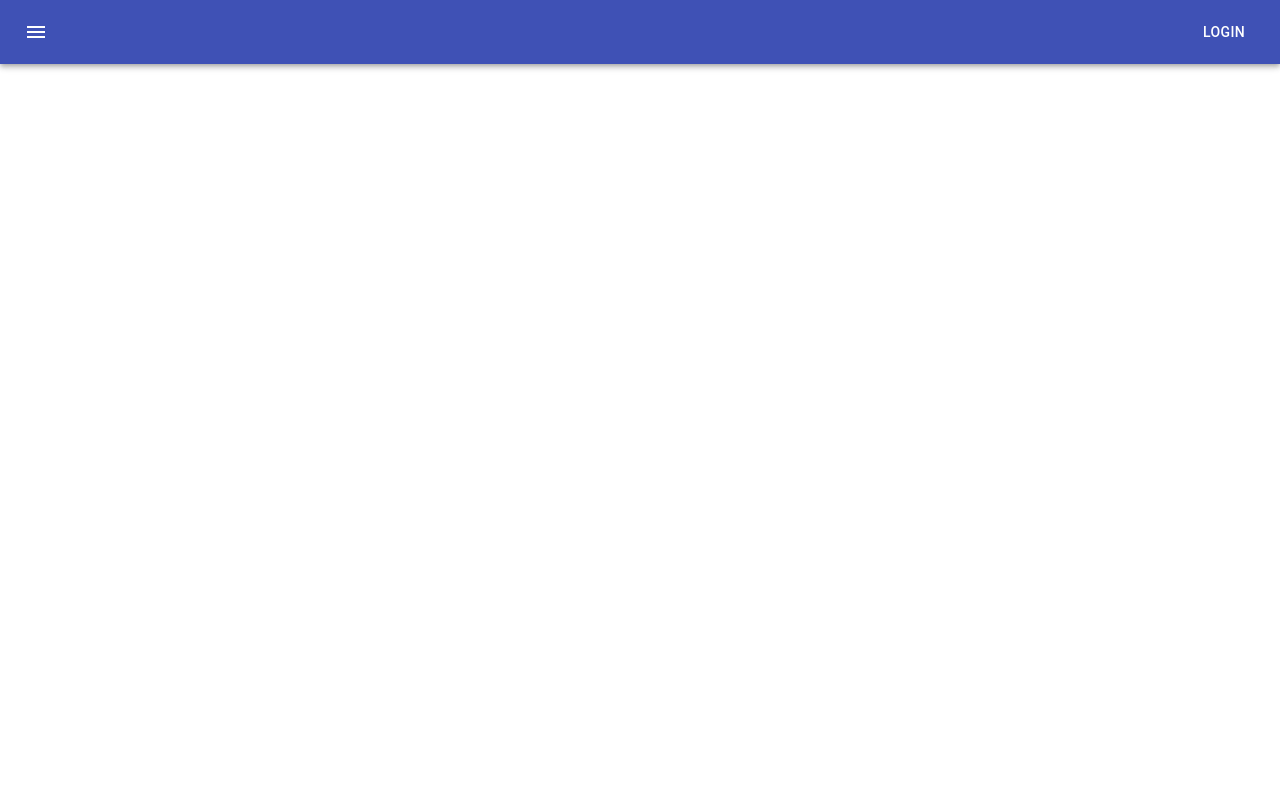
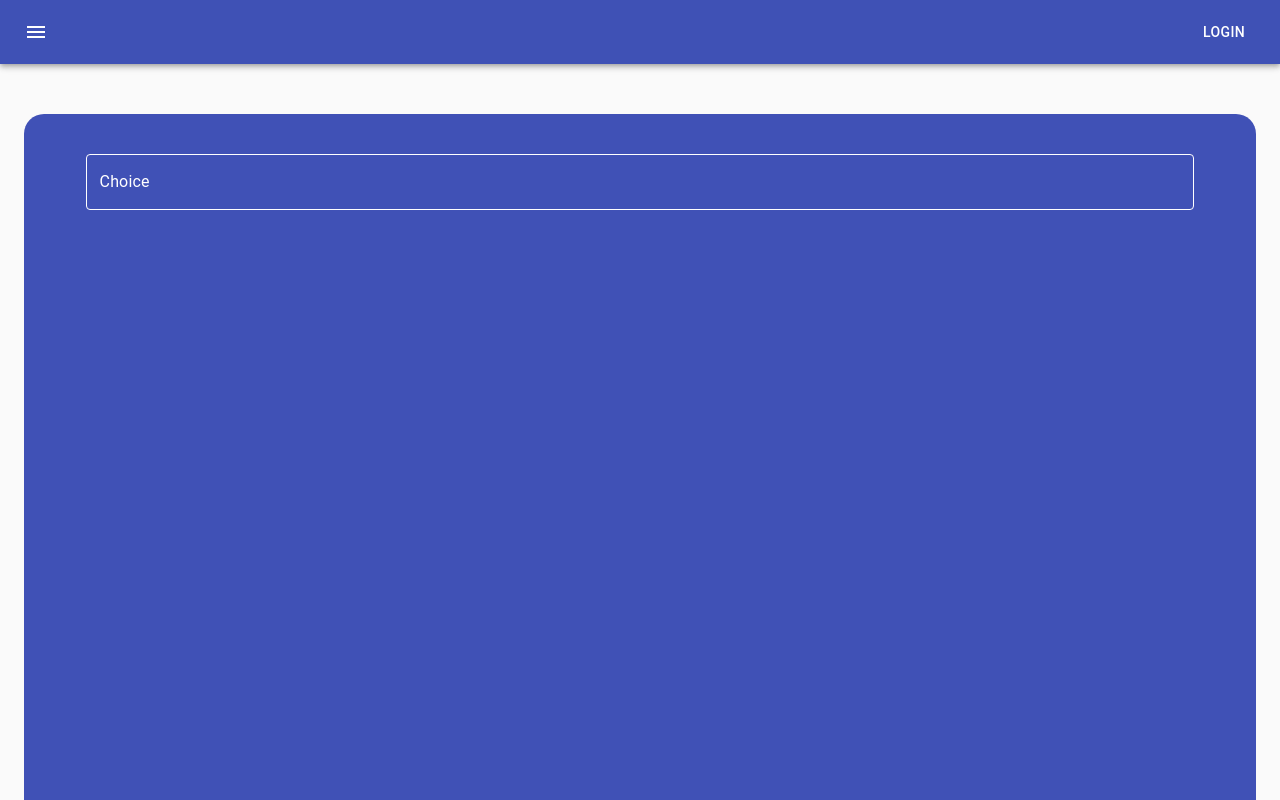
Before and after one commit to ryanchangyeolshin/cant-decide, a React (Create React App) app: page / in a window 1280 px wide. Shown: the top 800 px of the page. Built offline with nearby package versions, Linux system fonts and the light colour scheme.

Commit message:
Created the ContentContainer with the text input field.

```diff
--- a/src/App.tsx
+++ b/src/App.tsx
@@ -1,10 +1,12 @@
 import NavMenuBar from './components/NavMenuBar';
+import ContentContainer from './components/ContentContainer';
 import './App.css';
 
 function App() {
   return (
     <div className="App">
       <NavMenuBar />
+      <ContentContainer />
     </div>
   );
 }
--- /dev/null
+++ b/src/components/ContentContainer.tsx
@@ -0,0 +1,72 @@
+
+import React, { Fragment, useState } from 'react';
+import { createStyles, makeStyles, Theme } from '@material-ui/core/styles';
+import { TextField, CssBaseline, Typography, Container } from '@material-ui/core';
+
+const useStyles = makeStyles((theme: Theme) =>
+  createStyles({
+    containerWrapper: {
+      maxWidth: "100%"
+    },
+    contentContainer: {
+      backgroundColor: "#4051B6",
+      height: "100vh",
+      margin: "50px 0",
+      borderRadius: "20px",
+    },
+    choiceInput: {
+      width: "90%",
+      margin: "40px 20px",
+      color: "white",
+      "& .MuiFormLabel-root.Mui-focused": {
+        color: "white"
+      },
+      "& .MuiOutlinedInput-root": {
+        "& .MuiOutlinedInput-notchedOutline": {
+          borderColor: "white"
+        }
+      }
+    },
+    input: {
+      color: "white",
+      outline: 1,
+    },
+    label: {
+      color: "white",
+    },
+  }),
+);
+
+export default function ContentContainer() {
+  const classes = useStyles();
+  const [choice, setChoice] = useState("");
+
+  const handleChoiceChange = (e: React.ChangeEvent<HTMLInputElement>) => {
+    setChoice(choice);
+  };
+
+  return (
+    <Fragment>
+      <CssBaseline />
+      <Container maxWidth="sm" className={classes.containerWrapper}>
+        <Typography component="div" className={classes.contentContainer}>
+          <TextField
+            id="standard-basic"
+            className={classes.choiceInput}
+            label="Choice"
+            variant="outlined"
+            margin="normal"
+            placeholder="Please provide your choice here..."
+            InputLabelProps={{
+              className: classes.label
+            }}
+            inputProps={{
+              className: classes.input
+            }}
+            onChange={handleChoiceChange}
+          />
+        </Typography>
+      </Container>
+    </Fragment>
+  );
+};
```
